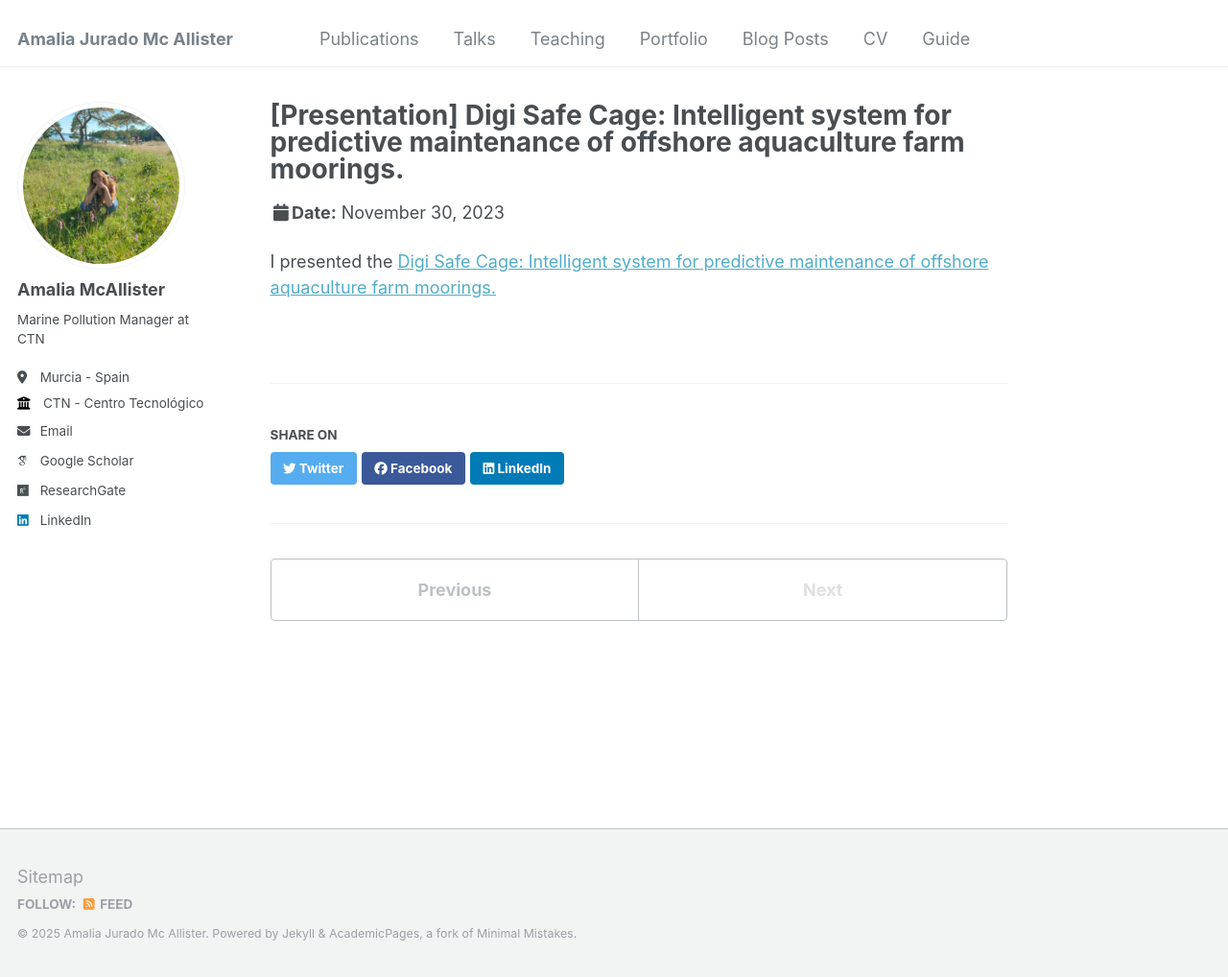
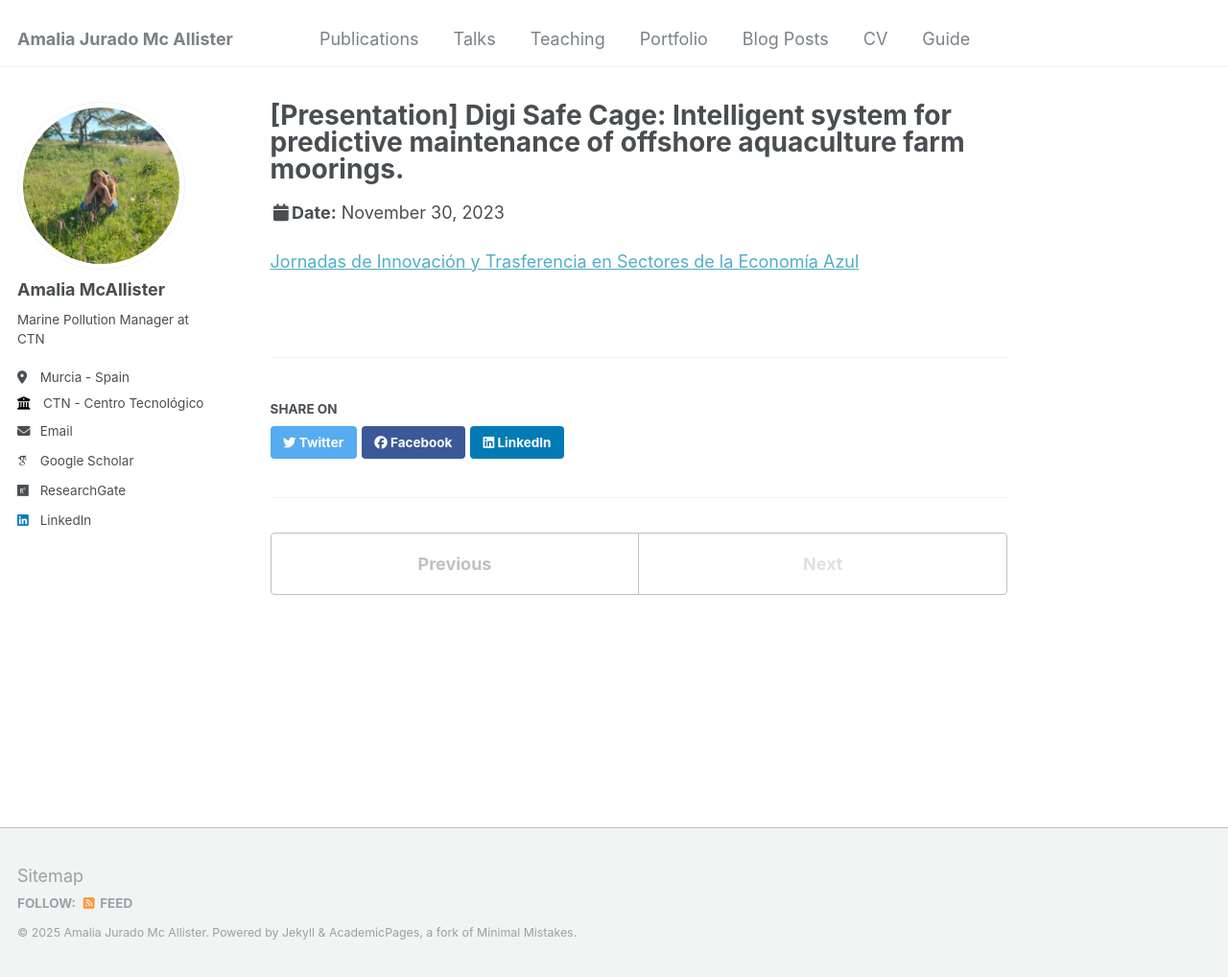
Before and after one commit to amalia-mcallister/amalia-mcallister.github.io, a Jekyll site: the page built from _talks/2023-11-30-UMU_PRESENTATION.md, in a window 1280 px wide and 1018 px high. Shown: the whole window at 96% size. Built offline with Jekyll 4.4.1, drawn with Linux system fonts in a browser that asks for light colours; some web fonts are replaced.

Commit message:
Update 2023-11-30-UMU_PRESENTATION.md

```diff
--- a/_talks/2023-11-30-UMU_PRESENTATION.md
+++ b/_talks/2023-11-30-UMU_PRESENTATION.md
@@ -8,4 +8,4 @@ date: 2023-11-30
 location: "Murcia University"
 ---
 
-I presented the [Digi Safe Cage: Intelligent system for predictive maintenance of offshore aquaculture farm moorings.](https://eventos.um.es/106890/detail/jornada-de-innovacion-y-transferencia-en-sectores-de-la-economia-azul-dia-de-la-acuicultura.html)
+[Jornadas de Innovación y Trasferencia en Sectores de la Economía Azul](https://eventos.um.es/106890/detail/jornada-de-innovacion-y-transferencia-en-sectores-de-la-economia-azul-dia-de-la-acuicultura.html)
```
